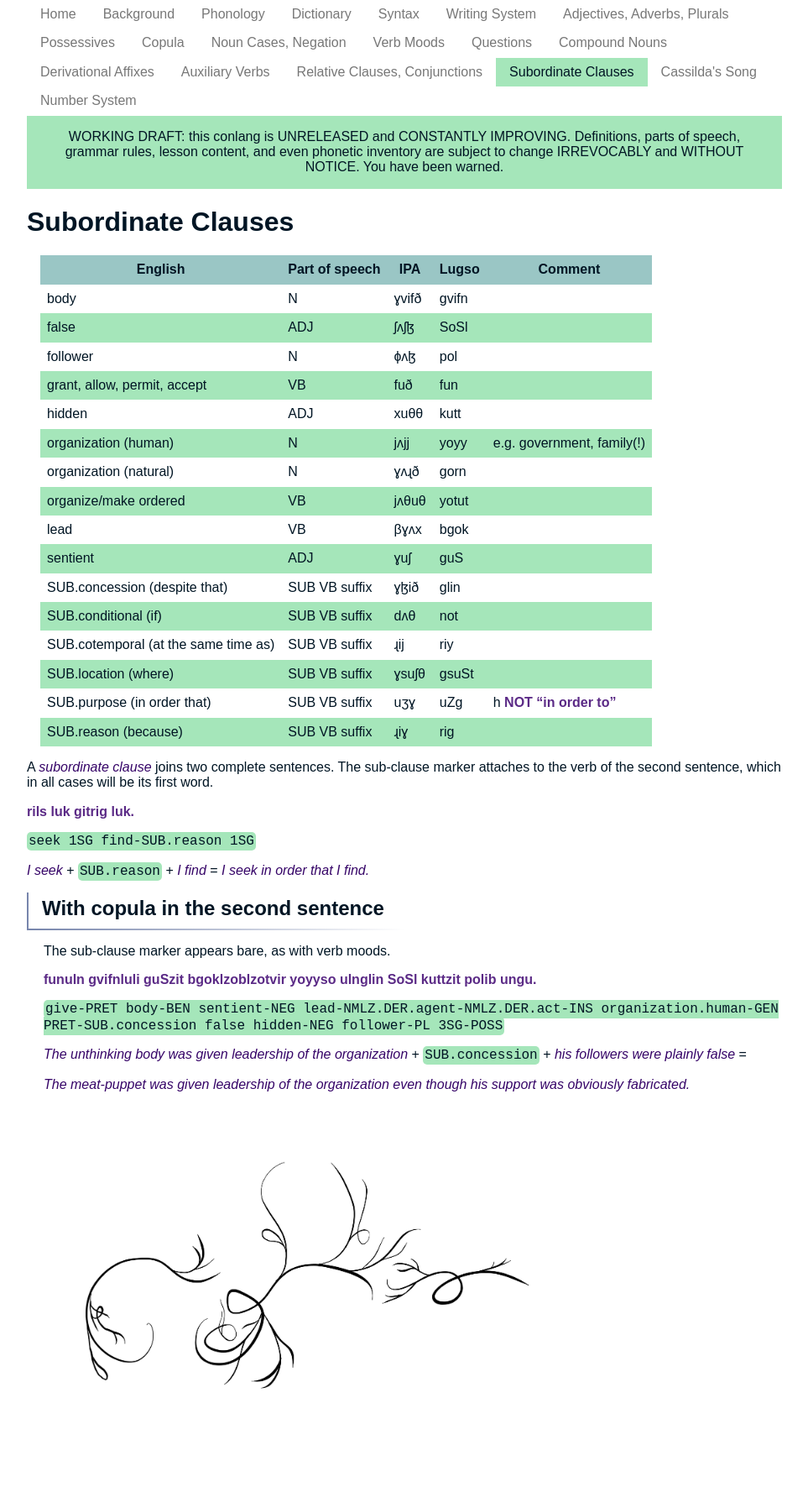
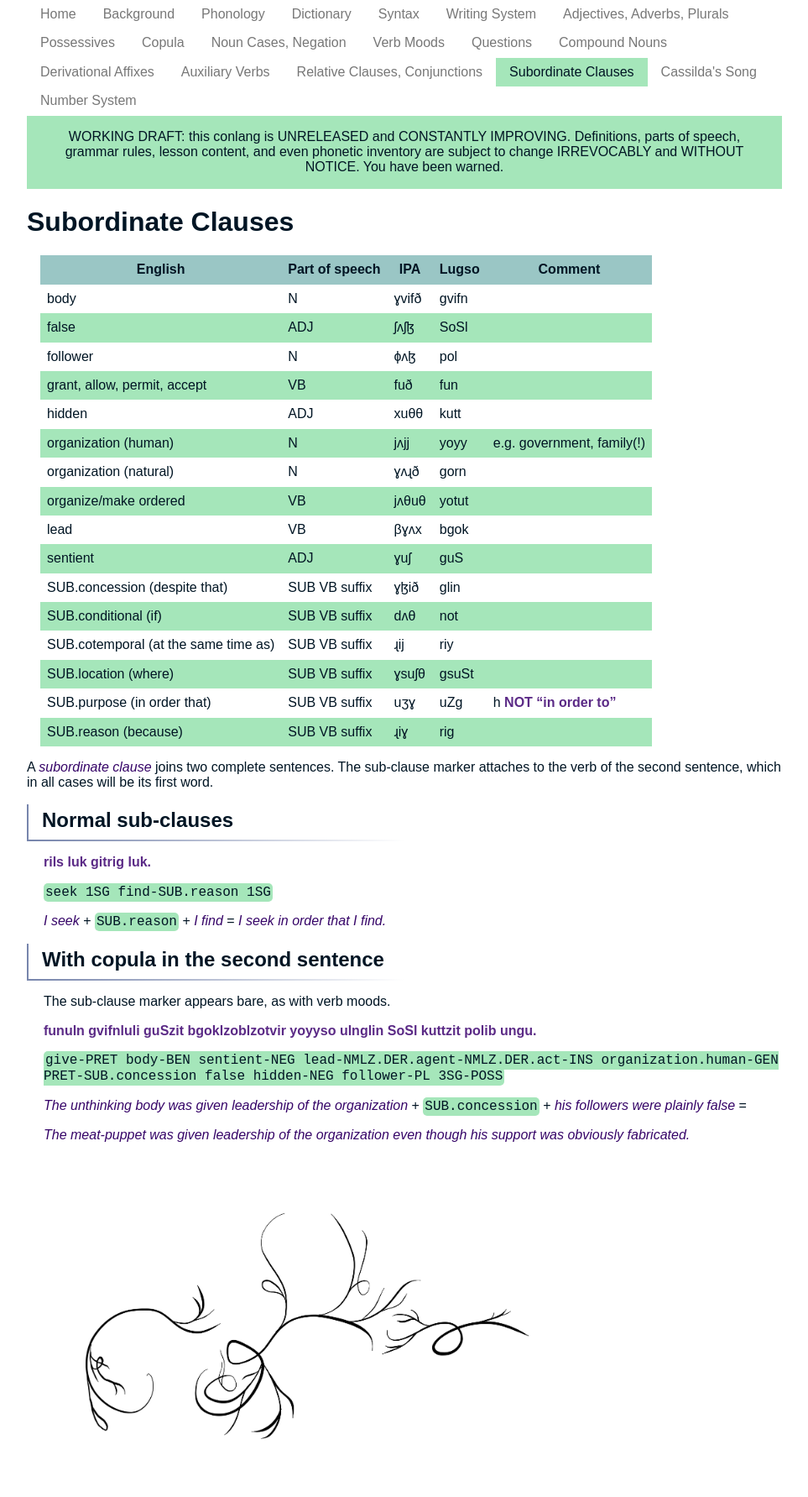
Before and after one commit to 0x70b1a5/lugso, a Jekyll site: the page built from 093_subordinate-clauses.md, in a window 1280 px wide. Shown: the whole page at 84% size, without its empty margins (158-1121 px from the left). Built offline with Jekyll 4.4.1, drawn with Linux system fonts in a browser that asks for light colours; nearby versions of some CDN libraries; before the commit the page ends 1722 px from its top, so only the background shows below that.

Commit message:
add heading

```diff
--- a/093_subordinate-clauses.md
+++ b/093_subordinate-clauses.md
@@ -25,6 +25,8 @@ SUB.reason (because)|SUB VB suffix|ɻiɣ|rig|
 
 A _subordinate clause_ joins two complete sentences. The sub-clause marker attaches to the verb of the second sentence, which in all cases will be its first word.
 
+## Normal sub-clauses
+
 **rils luk gitrig luk.**
 
 `seek 1SG find-SUB.reason 1SG`
```
